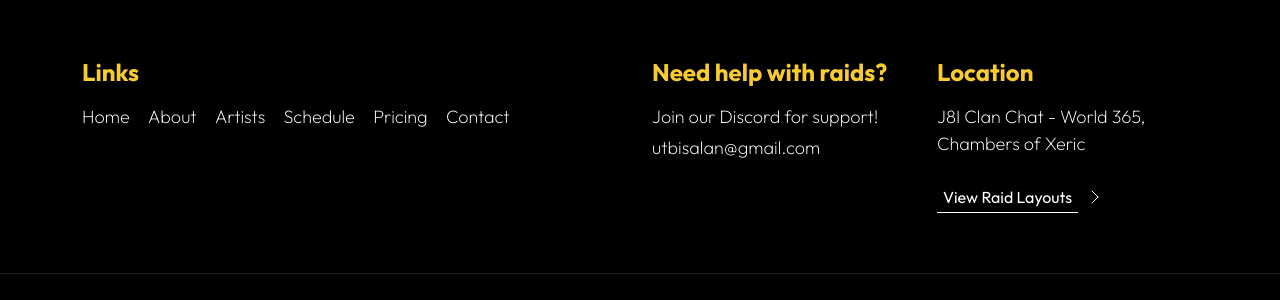
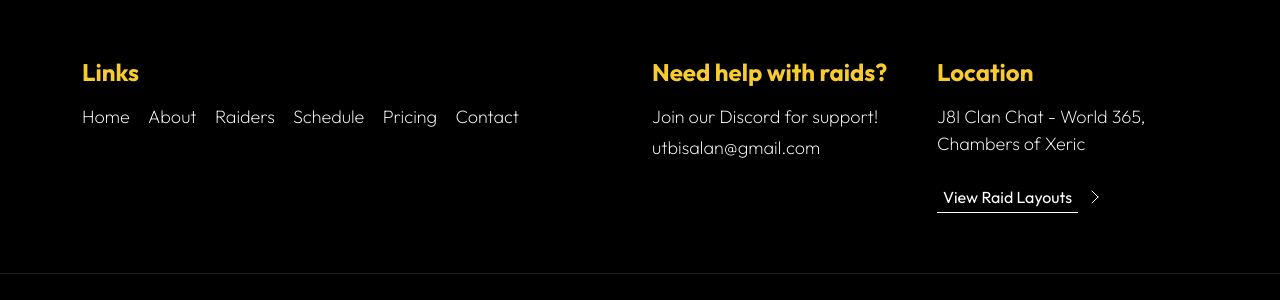
Before and after one commit to Isak-Landin/j8iraids, a Flask app: page / in a window 1280 px wide. Shown: the part 5757-6057 px from the top of the page. Run offline with Flask 3, Linux system fonts and the light colour scheme; some libraries are stand-ins or nearby versions.

Commit message:
Auto commit

```diff
--- a/static/templates/index.html
+++ b/static/templates/index.html
@@ -750,7 +750,7 @@ https://j8iraids.com
                             </li>
 
                             <li class="site-footer-link-item">
-                                <a href="#section_3" class="site-footer-link">Artists</a>
+                                <a href="#section_3" class="site-footer-link">Raiders</a>
                             </li>
 
                             <li class="site-footer-link-item">
```
